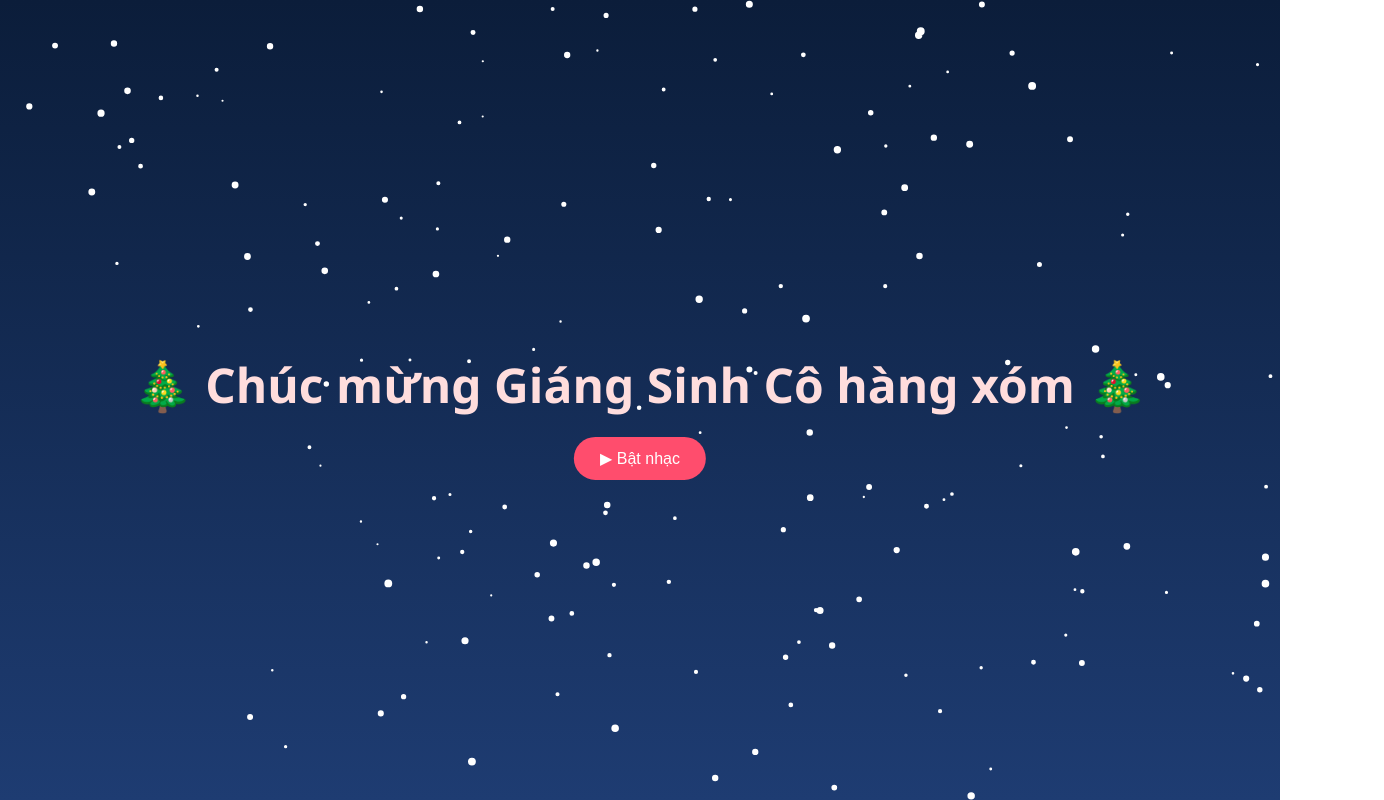
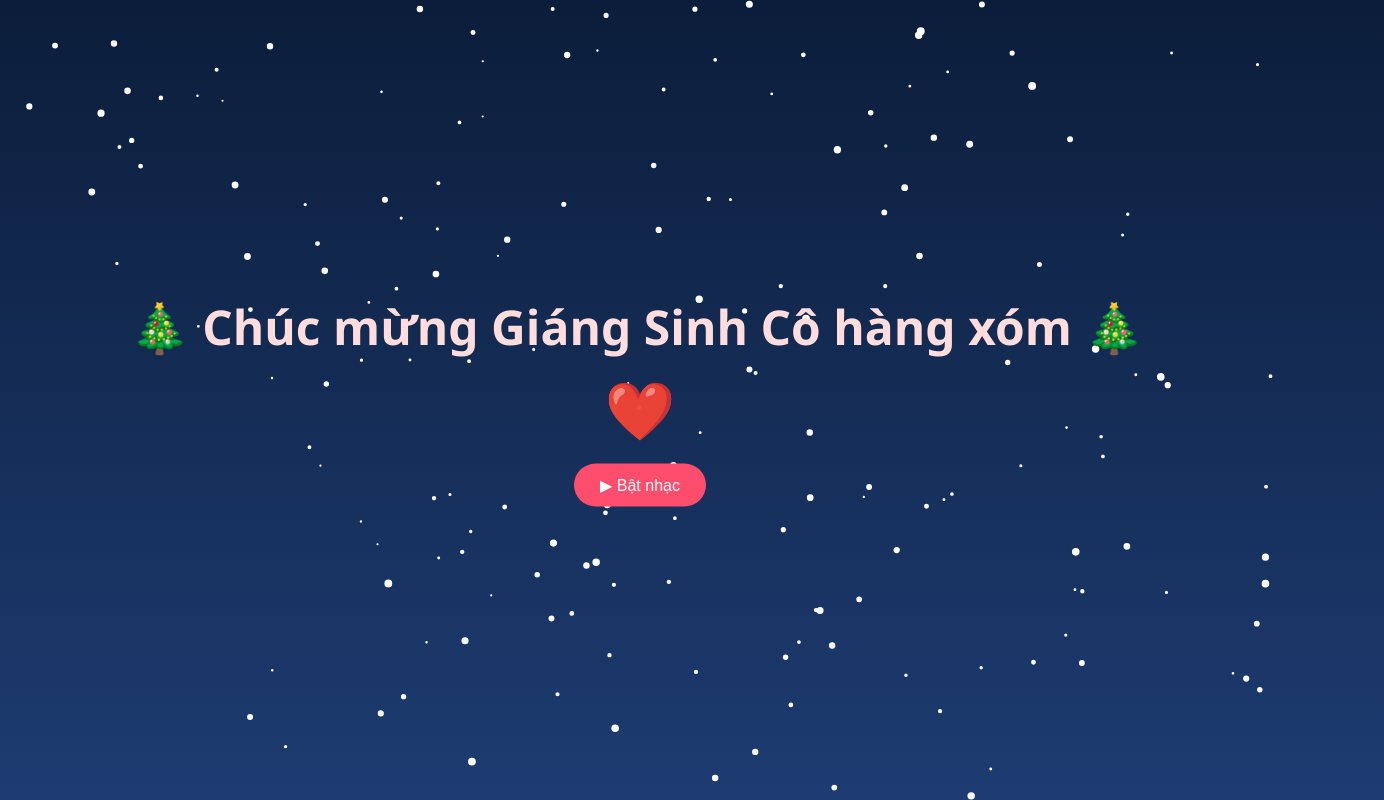
Before and after one commit to ducmanhcr750/giangsinh-trang, a plain HTML site: page index.html in a window 1280 px wide. Shown: the whole page, 1384 px wide, since content can reach past the window. Drawn offline with Linux system fonts and the light colour scheme.

Commit message:
Update index.html

```diff
--- a/index.html
+++ b/index.html
@@ -2,7 +2,7 @@
 <html lang="vi">
 <head>
 <meta charset="UTF-8">
-<title>Chúc mừng Giáng Sinh </title>
+<title>Chúc mừng Giáng Sinh Trang</title>
 
 <style>
     body {
@@ -21,20 +21,40 @@
         transform: translate(-50%, -50%);
         text-align: center;
         z-index: 2;
+        width: 100%;
+        padding: 0 12px;
+        box-sizing: border-box;
     }
 
-    h1 {
-    font-size: 3em;
-    margin-bottom: 20px;
-    color: #ffdddd;
-    white-space: nowrap;   /* QUAN TRỌNG */
+    /* Chữ gõ từng ký tự - luôn 1 dòng + con trỏ nhấp nháy */
+    #typing {
+        font-size: clamp(1.5em, 5vw, 3em);
+        margin: 0 0 18px 0;
+        color: #ffdddd;
+        white-space: nowrap;      /* luôn 1 dòng */
+        display: inline-block;
+        border-right: 3px solid #ffdddd;
+        padding-right: 6px;
+        animation: blink 0.8s infinite;
+    }
+
+    @keyframes blink {
+        0% { border-color: transparent; }
+        50% { border-color: #ffdddd; }
+        100% { border-color: transparent; }
     }
 
     .heart {
         font-size: 3em;
         color: #ff4d6d;
         animation: heartbeat 1.2s infinite;
-        margin-bottom: 25px;
+        margin-bottom: 22px;
+        opacity: 0;              /* sẽ hiện sau khi gõ xong */
+        transition: opacity 0.6s ease;
+    }
+
+    .heart.show {
+        opacity: 1;
     }
 
     button {
@@ -71,7 +91,7 @@
 
 <body>
 
-<!-- Nhạc Giáng Sinh -->
+<!-- Nhạc (đặt file feliz_navidad.mp3 cùng thư mục / cùng repo) -->
 <audio id="music" loop>
     <source src="feliz_navidad.mp3" type="audio/mpeg">
 </audio>
@@ -79,21 +99,50 @@
 <canvas id="snow"></canvas>
 
 <div class="container">
-    <h1>🎄 Chúc mừng Giáng Sinh Cô hàng xóm 🎄</h1>
+    <h1 id="typing"></h1>
+    <div id="heart" class="heart">❤️</div>
     <button onclick="playMusic()">▶ Bật nhạc</button>
 </div>
 
 <script>
+    // ===== Nhạc =====
     function playMusic() {
         document.getElementById("music").play();
     }
 
+    // (Tuỳ chọn) Click bất kỳ lần đầu cũng bật nhạc (đỡ bị chặn autoplay)
+    const music = document.getElementById("music");
+    document.body.addEventListener("click", () => {
+        music.play().catch(() => {});
+    }, { once: true });
+
+    // ===== Typewriter =====
+    const text = "🎄 Chúc mừng Giáng Sinh Cô hàng xóm 🎄";
+    const typingElement = document.getElementById("typing");
+    const heartEl = document.getElementById("heart");
+    let idx = 0;
+
+    function typeEffect() {
+        if (idx < text.length) {
+            typingElement.textContent += text.charAt(idx);
+            idx++;
+            setTimeout(typeEffect, 120); // tốc độ gõ (ms)
+        } else {
+            // gõ xong: hiện tim
+            heartEl.classList.add("show");
+            // tắt con trỏ (tuỳ chọn). Nếu muốn giữ, bỏ dòng dưới.
+            typingElement.style.borderRight = "none";
+            typingElement.style.animation = "none";
+        }
+    }
+    typeEffect();
+
+    // ===== Tuyết rơi =====
     const canvas = document.getElementById("snow");
     const ctx = canvas.getContext("2d");
 
     let w = canvas.width = window.innerWidth;
     let h = canvas.height = window.innerHeight;
-
     let snowflakes = [];
 
     function createSnowflakes() {
@@ -112,7 +161,7 @@
         ctx.clearRect(0, 0, w, h);
         ctx.fillStyle = "white";
         ctx.beginPath();
-        for (let f of snowflakes) {
+        for (const f of snowflakes) {
             ctx.moveTo(f.x, f.y);
             ctx.arc(f.x, f.y, f.r, 0, Math.PI * 2);
         }
@@ -123,9 +172,10 @@
     let angle = 0;
     function moveSnowflakes() {
         angle += 0.01;
-        for (let f of snowflakes) {
+        for (const f of snowflakes) {
             f.y += Math.pow(f.d, 2) + 1;
             f.x += Math.sin(angle) * 1.5;
+
             if (f.y > h) {
                 f.y = 0;
                 f.x = Math.random() * w;
```
